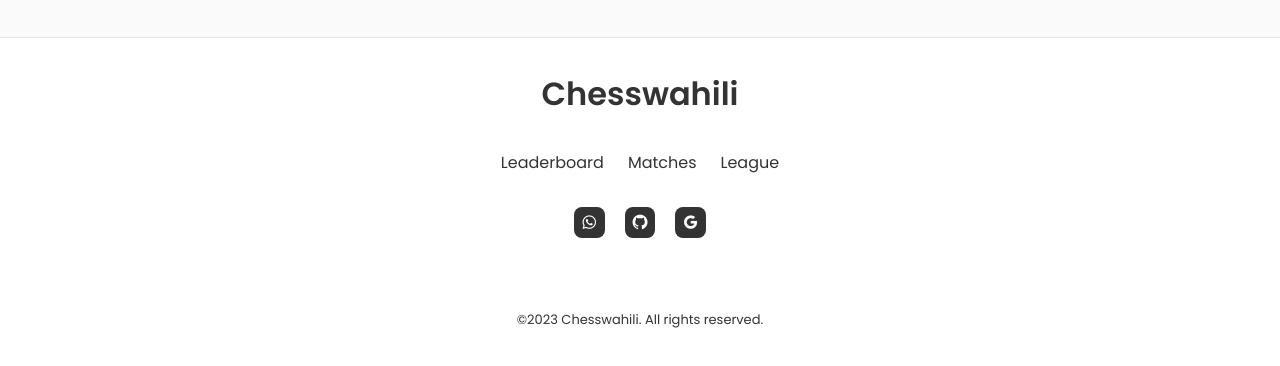
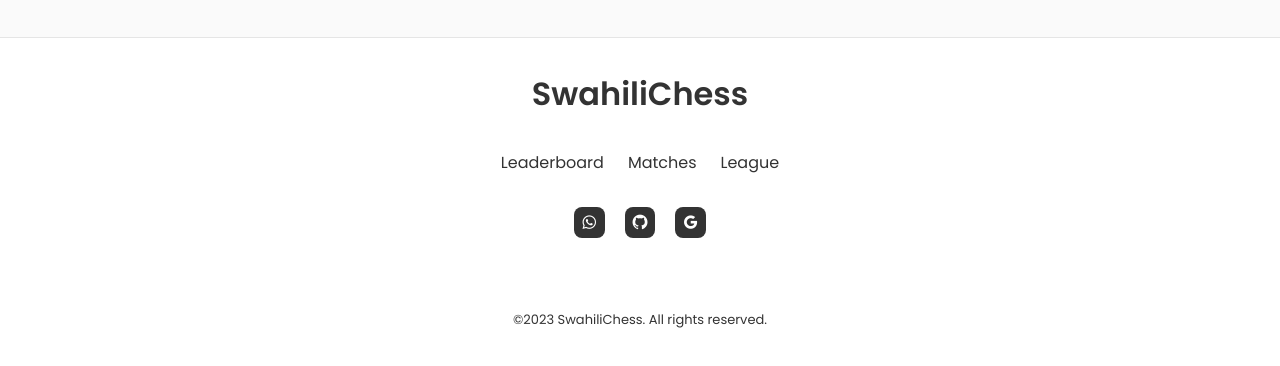
Before and after one commit to swahili-chess/swahilichess, a React (Create React App) app: page / in a window 1280 px wide. Shown: the part 2482-2848 px from the top of the page. Built offline with nearby package versions, Linux system fonts and the light colour scheme; no server answers.

Commit message:
update page footer

```diff
--- a/src/components/footer/Footer.jsx
+++ b/src/components/footer/Footer.jsx
@@ -5,7 +5,7 @@ const Footer = () => {
     return (
         <div className="footer">
             <div className="footer__container container">
-                <h1 className="footer__title">Chesswahili</h1>
+                <h1 className="footer__title">SwahiliChess</h1>
 
                 <ul className="footer__list">
                     <li>
@@ -33,14 +33,14 @@ const Footer = () => {
                         <i class="bx bxl-whatsapp"></i>
                     </a>
 
-                    <a href="https://github.com/orgs/ChessSwahili"
+                    <a href="https://github.com/orgs/swahili-chess"
                         className="footer__social-link"
                         target="_blank"
                         rel="noreferrer">
                         <i class="bx bxl-github"></i>
                     </a>
 
-                    <a href="https://chesswahili.com"
+                    <a href="https://swahilichess.com"
                         className="footer__social-link"
                         target="_blank"
                         rel="noreferrer">
@@ -49,7 +49,7 @@ const Footer = () => {
                 </div>
 
                 <span className="footer__copy">
-                    &#169;2023 Chesswahili. All rights reserved.
+                    &#169;2023 SwahiliChess. All rights reserved.
                 </span>
             </div>
         </div>
```
